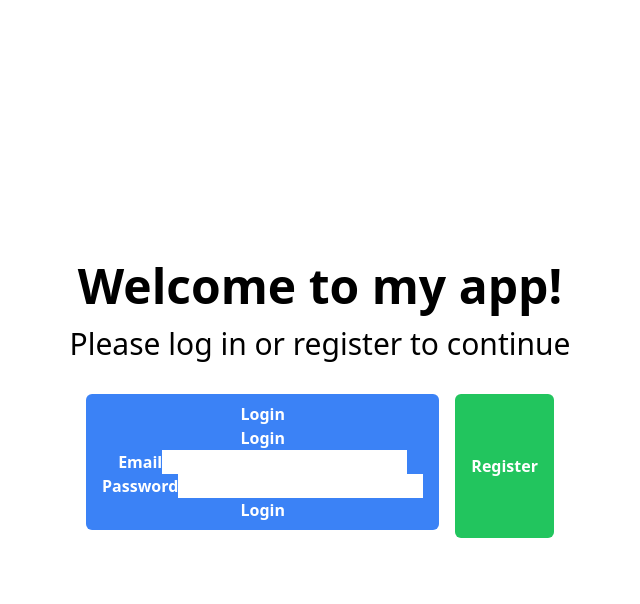
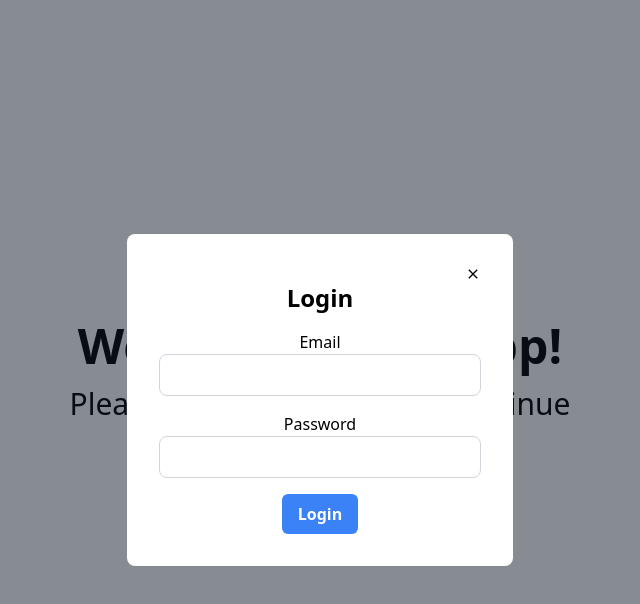
Before and after one commit to rowjay007/expense-tracker, a Next.js app: page / in a window 1280 px wide. Both pictures are taken after a click on the button "Login". Shown: the top 604 px of the page, without its empty margins (320-960 px from the left). Built offline with nearby package versions, Linux system fonts and the light colour scheme; no server answers.

Commit message:
feat: add styles to login button

```diff
--- a/app/page.tsx
+++ b/app/page.tsx
@@ -1,19 +1,22 @@
 "use client"
-import React, { useState } from "react";
+import React from "react";
 import { Inter } from "next/font/google";
 import UserModal from "@/components/Auth/UserModal";
 
 const inter = Inter({ subsets: ["latin"] });
 
 export default function Home() {
-
   return (
-    <div className="flex flex-col items-center justify-center h-screen">
-      <h1 className="text-3xl md:text-5xl font-bold mb-4">Welcome to my app!</h1>
-      <h3 className="text-lg md:text-3xl mb-8">
-        Please log in or register to continue
-      </h3>
-      <UserModal />
+    <div className="flex items-center justify-center h-screen">
+      <div className="text-center">
+        <h1 className="text-3xl md:text-5xl font-bold mb-4">
+          Welcome to my app!
+        </h1>
+        <h3 className="text-lg md:text-3xl mb-8">
+          Please log in or register to continue
+        </h3>
+        <UserModal />
+      </div>
     </div>
   );
 }
--- a/components/Auth/LoginModal.tsx
+++ b/components/Auth/LoginModal.tsx
@@ -3,6 +3,7 @@ import { useRecoilState } from "recoil";
 import { useForm } from "react-hook-form";
 import { auth } from "@/utils/firebase";
 import { userState } from "@/utils/state";
+import { MdClose } from "react-icons/md";
 
 type LoginFormValues = {
   email: string;
@@ -35,29 +36,43 @@ export default function LoginModal() {
     <>
       <button onClick={() => setIsOpen(true)}>Login</button>
       {isOpen && (
-        <div>
-          <h2>Login</h2>
+        <div className="fixed top-0 left-0 w-full h-full bg-gray-900 bg-opacity-50 flex items-center justify-center">
+          <div className="bg-white rounded-lg p-8">
+            <div className="flex justify-end">
+              <button onClick={() => setIsOpen(false)}>
+                <MdClose />
+              </button>
+            </div>
+            <h2 className="text-2xl font-bold mb-4">Login</h2>
             <form onSubmit={handleSubmit(handleLogin)}>
-            <div>
+              <div className="mb-4">
                 <label htmlFor="email">Email</label>
                 <input
                   type="email"
                   id="email"
                   {...register("email", { required: true })}
+                  className="border border-gray-300 rounded-lg p-2 w-full"
                 />
                 {errors.email && <span>Email is required</span>}
               </div>
-            <div>
+              <div className="mb-4">
                 <label htmlFor="password">Password</label>
                 <input
                   type="password"
                   id="password"
                   {...register("password", { required: true })}
+                  className="border border-gray-300 rounded-lg p-2 w-full"
                 />
                 {errors.password && <span>Password is required</span>}
               </div>
-            <button type="submit">Login</button>
+              <button
+                type="submit"
+                className="bg-blue-500 hover:bg-blue-600 text-white font-bold py-2 px-4 rounded-md"
+              >
+                Login
+              </button>
             </form>
+          </div>
         </div>
       )}
     </>
--- a/components/Auth/UserModal.tsx
+++ b/components/Auth/UserModal.tsx
@@ -18,15 +18,10 @@ export default function UserModal() {
           <button onClick={handleLogout}>Logout</button>
         </div>
       ) : (
-          <div className="flex flex-col sm:flex-row">
-  <button className="bg-blue-500 hover:bg-blue-600 text-white font-bold py-2 px-4 rounded-md mb-2 sm:mr-2">
-    <LoginModal />
-  </button>
-  <button className="bg-green-500 hover:bg-green-600 text-white font-bold py-2 px-4 rounded-md sm:ml-2">
-    <RegisterModal />
-  </button>
-</div>
-
+        <>
+          <LoginModal />
+          <RegisterModal />
+        </>
       )}
     </>
   );
```
Lines whose indentation alone changed are shown as unchanged.
